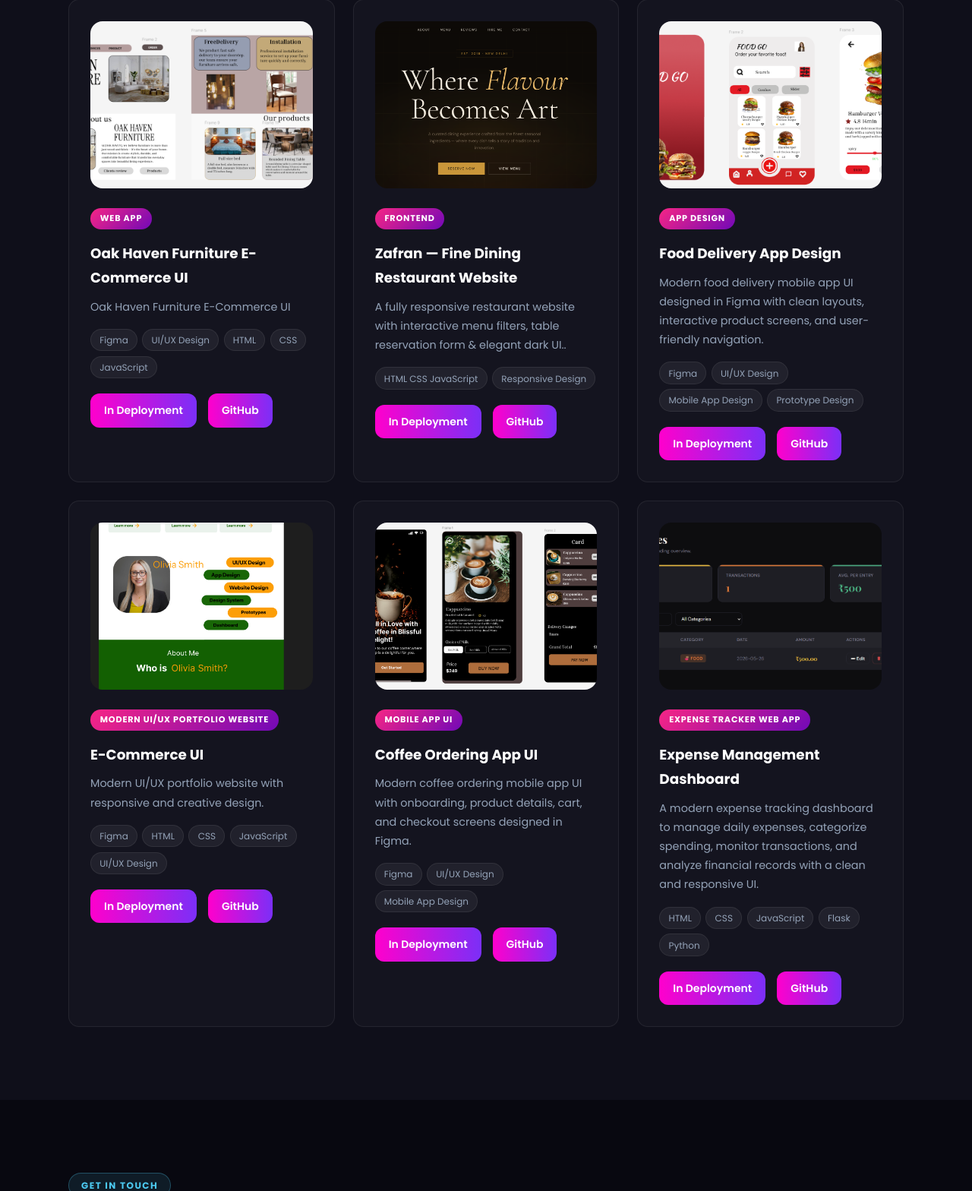
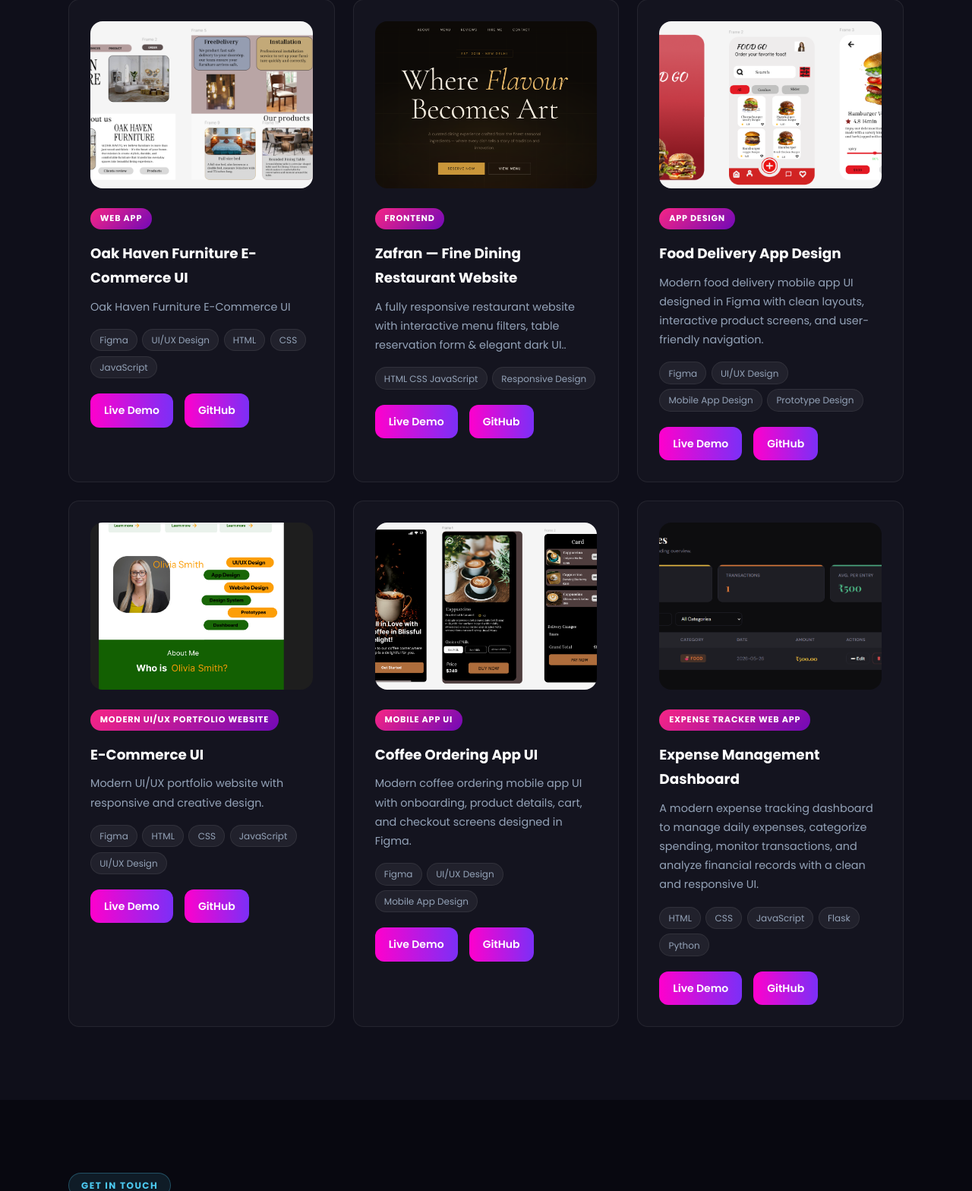
Before and after one commit to Bulbulbhilala-bq/my-portfolio, a Flask app: page / in a window 1280 px wide. Shown: the part 1614-3182 px from the top of the page at 76% size. Run offline with Flask 3, Linux system fonts and the light colour scheme.

Commit message:
Fixed live link for projects

```diff
--- a/templates/index.html
+++ b/templates/index.html
@@ -204,10 +204,10 @@
       ${p.tech.map(t => `<span>${t}</span>`).join('')}
     </div>
 
-    <div class="proj-links">
-      <a href="#">In Deployment</a>
-      <a href="${p.github}" target="_blank">GitHub</a>
-    </div>
+   <div class="proj-links">
+  ${p.live ? `<a href="${p.live}" target="_blank">Live Demo</a>` : `<a href="#" class="disabled">In Deployment</a>`}
+  <a href="${p.github}" target="_blank">GitHub</a>
+</div>
 
   </div>
 `).join('');
```
